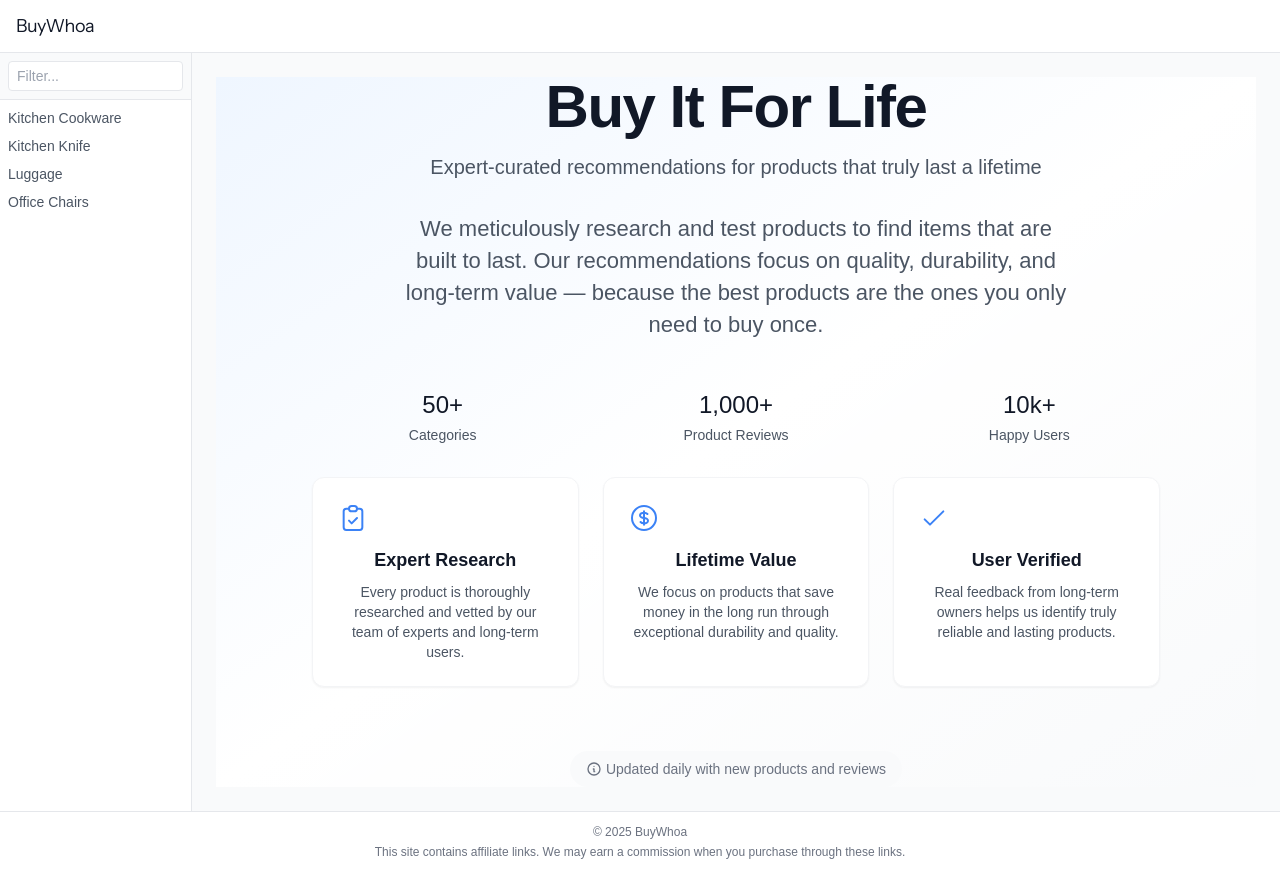
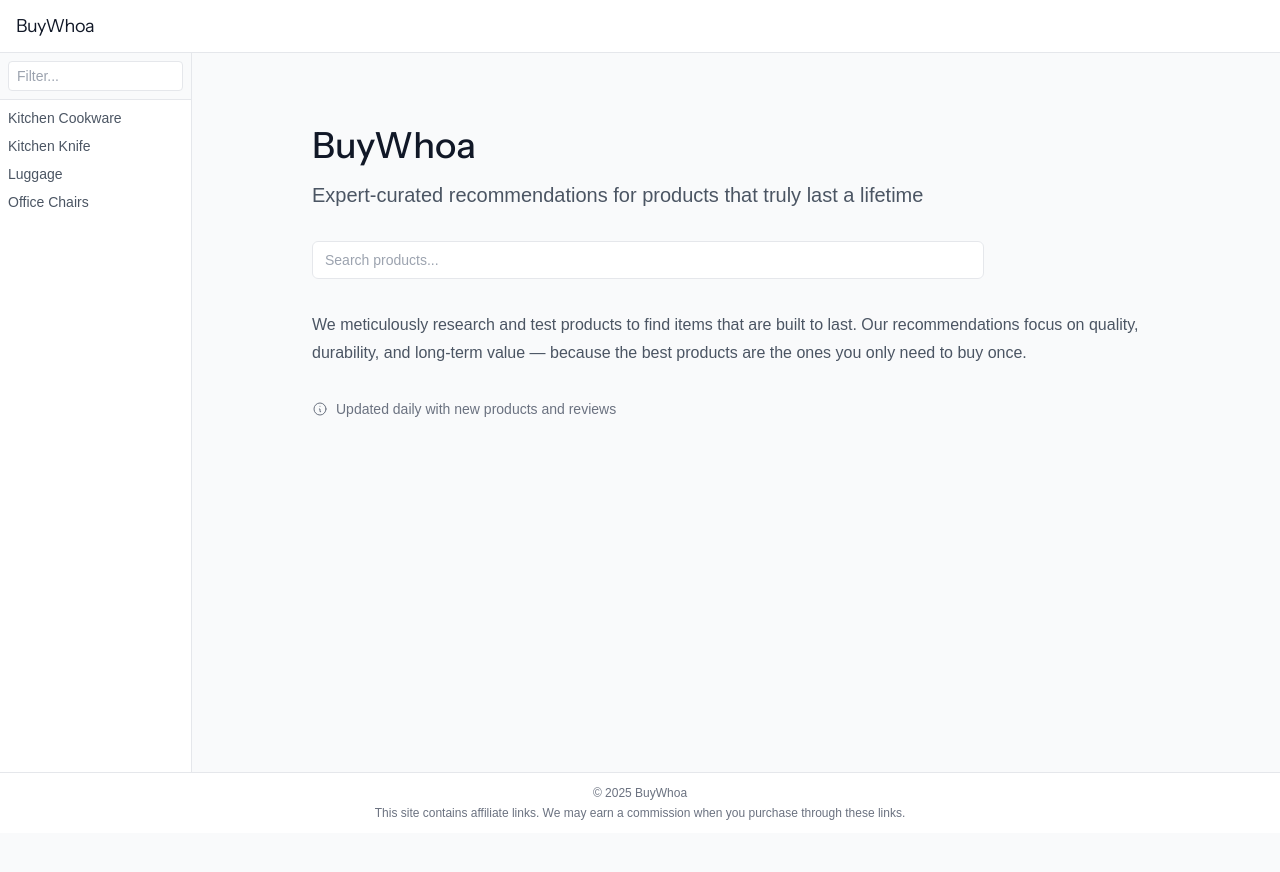
Before and after one commit to SparkyWoo/bifl, a Next.js app: page / in a window 1280 px wide. After the commit the page ends 833 px from the top, so only its background shows below. Built offline with nearby package versions, Linux system fonts and the light colour scheme.

Commit message:
rebrand to buywhoa - homepage

```diff
--- a/app/page.tsx
+++ b/app/page.tsx
@@ -1,183 +1,39 @@
-'use client'
+import * as React from 'react'
+import { SearchBox } from './components/SearchBox'
+import { getAllCategories } from './lib/categories'
 
-import * as React from 'react'
-import { motion, Variants } from 'framer-motion'
+export default async function HomePage() {
+  const categories = await getAllCategories()
 
-interface Feature {
-  title: string
-  description: string
-  icon: React.ReactNode
-}
-
-interface TrustMetric {
-  value: string
-  label: string
-}
-
-const fadeUpVariants: Variants = {
-  hidden: { opacity: 0, y: 20 },
-  visible: (i: number) => ({
-    opacity: 1,
-    y: 0,
-    transition: {
-      duration: 0.8,
-      delay: 0.2 + i * 0.1,
-      ease: [0.25, 0.4, 0.25, 1],
-    },
-  }),
-}
-
-const trustMetrics: readonly TrustMetric[] = [
-  { value: '50+', label: 'Categories' },
-  { value: '1,000+', label: 'Product Reviews' },
-  { value: '10k+', label: 'Happy Users' },
-] as const
-
-const features: readonly Feature[] = [
-  {
-    title: 'Expert Research',
-    description: 'Every product is thoroughly researched and vetted by our team of experts and long-term users.',
-    icon: (
-      <svg className="w-8 h-8" fill="none" stroke="currentColor" viewBox="0 0 24 24" aria-hidden="true">
-        <path strokeLinecap="round" strokeLinejoin="round" strokeWidth={1.5} d="M9 5H7a2 2 0 00-2 2v12a2 2 0 002 2h10a2 2 0 002-2V7a2 2 0 00-2-2h-2M9 5a2 2 0 002 2h2a2 2 0 002-2M9 5a2 2 0 012-2h2a2 2 0 012 2m-6 9l2 2 4-4" />
-      </svg>
-    )
-  },
-  {
-    title: 'Lifetime Value',
-    description: 'We focus on products that save money in the long run through exceptional durability and quality.',
-    icon: (
-      <svg className="w-8 h-8" fill="none" stroke="currentColor" viewBox="0 0 24 24" aria-hidden="true">
-        <path strokeLinecap="round" strokeLinejoin="round" strokeWidth={1.5} d="M12 8c-1.657 0-3 .895-3 2s1.343 2 3 2 3 .895 3 2-1.343 2-3 2m0-8c1.11 0 2.08.402 2.599 1M12 8V7m0 1v8m0 0v1m0-1c-1.11 0-2.08-.402-2.599-1M21 12a9 9 0 11-18 0 9 9 0 0118 0z" />
-      </svg>
-    )
-  },
-  {
-    title: 'User Verified',
-    description: 'Real feedback from long-term owners helps us identify truly reliable and lasting products.',
-    icon: (
-      <svg className="w-8 h-8" fill="none" stroke="currentColor" viewBox="0 0 24 24" aria-hidden="true">
-        <path strokeLinecap="round" strokeLinejoin="round" strokeWidth={1.5} d="M5 13l4 4L19 7" />
-      </svg>
-    )
-  },
-] as const
-
-function BackgroundGradient(): React.ReactElement {
   return (
-    <div className="absolute inset-0 overflow-hidden -z-10">
-      <div className="absolute inset-0 bg-gradient-to-br from-blue-50 via-white to-blue-50/5" />
-    </div>
-  )
-}
-
-function TrustSignals(): React.ReactElement {
-  return (
-    <div className="grid grid-cols-3 gap-8 text-center text-sm text-gray-600 mt-12">
-      {trustMetrics.map(({ value, label }) => (
-        <div key={label}>
-          <div className="font-medium text-2xl text-gray-900 mb-1">{value}</div>
-          <div>{label}</div>
-        </div>
-      ))}
-    </div>
-  )
-}
-
-function FeatureCard({ feature }: { feature: Feature }): React.ReactElement {
-  return (
-    <div className="p-6 bg-white shadow-sm border border-gray-100 rounded-xl transition-all hover:shadow-md">
-      <div className="text-blue-500 mb-3">{feature.icon}</div>
-      <h3 className="text-lg font-semibold text-gray-900 mb-2">{feature.title}</h3>
-      <p className="text-gray-600">{feature.description}</p>
-    </div>
-  )
-}
-
-export default function HomePage(): React.ReactElement {
-  return (
-    <div className="relative min-h-[calc(100vh-8.5rem)] w-full flex flex-col items-center justify-center">
-      <BackgroundGradient />
-
-      <div className="relative z-10 container mx-auto px-6 max-w-4xl">
-        <div className="text-center space-y-8">
-          <motion.div
-            custom={0}
-            variants={fadeUpVariants}
-            initial="hidden"
-            animate="visible"
-            className="space-y-4"
-          >
-            <h1 className="text-4xl font-bold tracking-tight text-gray-900 sm:text-5xl lg:text-6xl">
-              Buy It For Life
+    <div className="max-w-4xl mx-auto px-6 py-12">
+      <div className="space-y-8">
+        <div className="space-y-4">
+          <h1 className="text-4xl font-display font-medium text-gray-900">
+            BuyWhoa
           </h1>
-            <p className="text-xl text-gray-600 max-w-2xl mx-auto">
+          <p className="text-xl text-gray-600 max-w-2xl">
             Expert-curated recommendations for products that truly last a lifetime
           </p>
-          </motion.div>
+        </div>
 
-          <motion.div
-            custom={1}
-            variants={fadeUpVariants}
-            initial="hidden"
-            animate="visible"
-            className="max-w-2xl mx-auto"
-          >
-            <div className="prose prose-lg prose-blue text-gray-600">
-              <p className="lead">
+        <div className="max-w-2xl">
+          <SearchBox categories={categories} />
+        </div>
+
+        <div className="prose text-gray-600">
+          <p>
             We meticulously research and test products to find items that are built to last.
             Our recommendations focus on quality, durability, and long-term value — because
             the best products are the ones you only need to buy once.
           </p>
         </div>
-          </motion.div>
 
-          <motion.div
-            custom={2}
-            variants={fadeUpVariants}
-            initial="hidden"
-            animate="visible"
-          >
-            <TrustSignals />
-          </motion.div>
-
-          <motion.div
-            custom={3}
-            variants={fadeUpVariants}
-            initial="hidden"
-            animate="visible"
-            className="grid grid-cols-1 md:grid-cols-3 gap-6"
-          >
-            {features.map((feature) => (
-              <FeatureCard key={feature.title} feature={feature} />
-            ))}
-          </motion.div>
-
-          <motion.div
-            custom={4}
-            variants={fadeUpVariants}
-            initial="hidden"
-            animate="visible"
-            className="pt-8"
-          >
-            <div className="inline-flex items-center space-x-1 text-sm text-gray-500 bg-gray-50 px-4 py-2 rounded-full">
-              <svg
-                className="w-4 h-4"
-                fill="none"
-                stroke="currentColor"
-                viewBox="0 0 24 24"
-                aria-hidden="true"
-              >
-                <path
-                  strokeLinecap="round"
-                  strokeLinejoin="round"
-                  strokeWidth={2}
-                  d="M13 16h-1v-4h-1m1-4h.01M21 12a9 9 0 11-18 0 9 9 0 0118 0z"
-                />
+        <div className="text-sm text-gray-500 flex items-center space-x-2">
+          <svg className="w-4 h-4" fill="none" stroke="currentColor" viewBox="0 0 24 24">
+            <path strokeLinecap="round" strokeLinejoin="round" strokeWidth={1.5} d="M13 16h-1v-4h-1m1-4h.01M21 12a9 9 0 11-18 0 9 9 0 0118 0z" />
           </svg>
           <span>Updated daily with new products and reviews</span>
-            </div>
-          </motion.div>
         </div>
       </div>
     </div>
```
Lines whose indentation alone changed are shown as unchanged.
